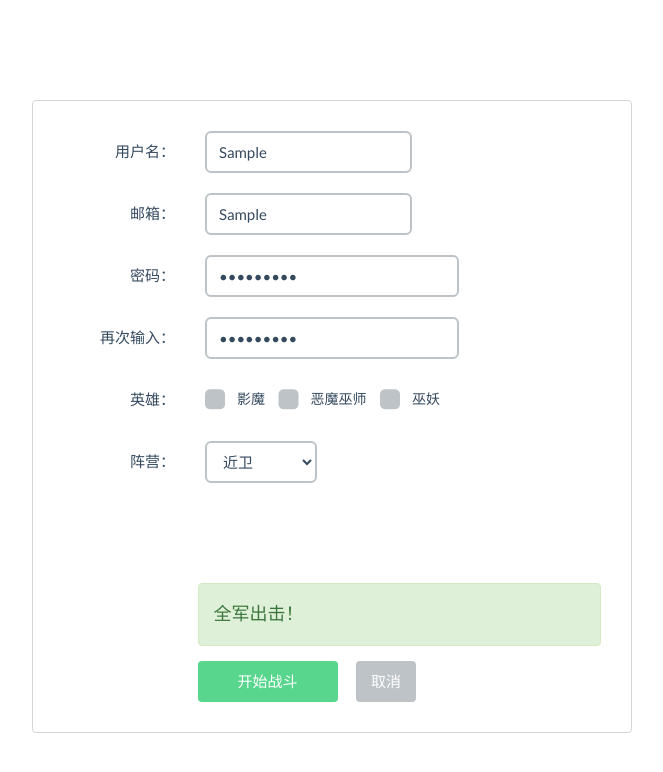
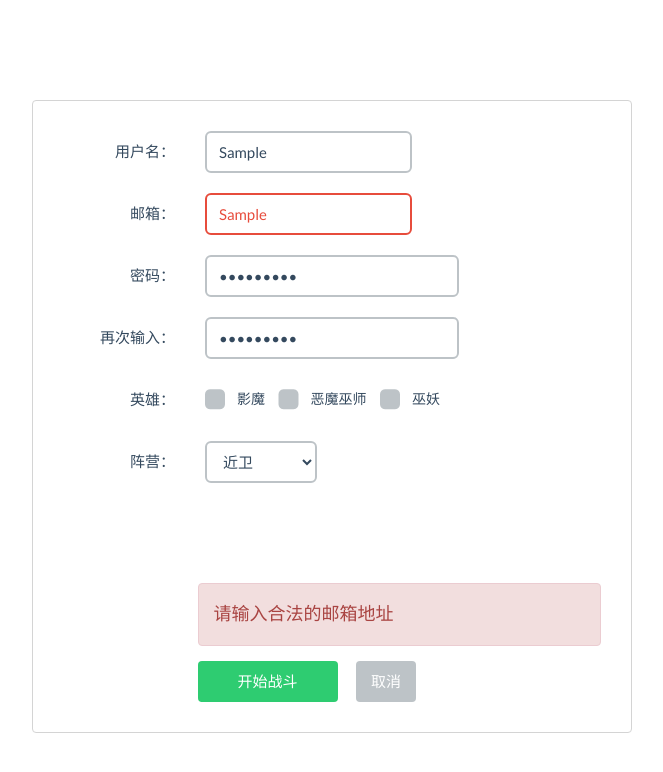
Before and after one commit to fakefish/Validator, a plain HTML site: page demo.html in a window 1280 px wide. Both pictures are taken after typing "Sample", "Sample", "Sample123", "Sample123" into the empty fields and a click on the button "开始战斗". Shown: the whole page, without its empty margins (308-971 px from the left). Drawn offline with Linux system fonts and the light colour scheme.

Commit message:
update a lot

```diff
--- a/demo.html
+++ b/demo.html
@@ -113,12 +113,14 @@
 					camp: {
 						notEmpty: '请选择阵营'
 					}
-				}
+				},
+				onParent: true,
+				errorClass: 'has-error'
 			}
 
 			$(this).validate(config, function (result, data) {
 				if (!result.pass) {
-					$('#func-alert-error').fadeIn().text(result.msg)
+					return $('#func-alert-error').fadeIn().text(result.msg)
 				}
 
 				$('#func-alert-error').fadeOut().text()
--- a/validator.js
+++ b/validator.js
@@ -33,12 +33,14 @@ Licensed under MIT
   };
 
   Validator.prototype.validate = function(config, callback) {
-    var $input, ATLEAST_PATTERN, ATMOST_PATTERN, MAXLENGTH_PATTERN, MINLENGTH_PATTERN, PATTERNS, i, identifier, index, key, pattern, result, rule, rules, types, _i, _j, _k, _len, _len1, _len2, _ref;
+    var $input, ATLEAST_PATTERN, ATMOST_PATTERN, MAXLENGTH_PATTERN, MINLENGTH_PATTERN, PATTERNS, i, identifier, index, key, pattern, result, rule, rules, types, _i, _j, _k, _len, _len1, _len2, _ref, _ref1;
     MAXLENGTH_PATTERN = /maxLength=/i;
     MINLENGTH_PATTERN = /minLength=/i;
     ATMOST_PATTERN = /atMost=/i;
     ATLEAST_PATTERN = /atLeast=/i;
     PATTERNS = [MAXLENGTH_PATTERN, MINLENGTH_PATTERN, ATMOST_PATTERN, ATLEAST_PATTERN];
+    this.onParent = (_ref = config.onParent) != null ? _ref : true;
+    this.errorClass = config.errorClass || 'has-error';
     for (key in config.msg) {
       if (!(config.msg.hasOwnProperty(key))) {
         continue;
@@ -75,8 +77,14 @@ Licensed under MIT
       }
       for (_k = 0, _len2 = rules.length; _k < _len2; _k++) {
         rule = rules[_k];
-        result = this[rule.trim()](key, (_ref = $input.val()) != null ? _ref.trim() : void 0);
+        result = this[rule.trim()](key, (_ref1 = $input.val()) != null ? _ref1.trim() : void 0);
+        $input.parent().removeClass(this.errorClass);
         if (!result.pass) {
+          if (this.onParent) {
+            $input.focus().parent().addClass(this.errorClass);
+          } else {
+            $input.focus().addClass(this.errorClass);
+          }
           return callback({
             pass: false,
             msg: config.msg[key][rule.trim()]
@@ -183,8 +191,6 @@ Licensed under MIT
     var len, maxLen;
     len = $("*[data-validator=" + name + "]:checked").length || $("*[data-validator=" + name + "]:selected");
     maxLen = this.settings.ATMOST[name];
-
-    console.log(len, maxLen)
     if (len <= maxLen) {
       this.result[name] = value;
       return {
```
Also changed, not shown: 2 other files.
